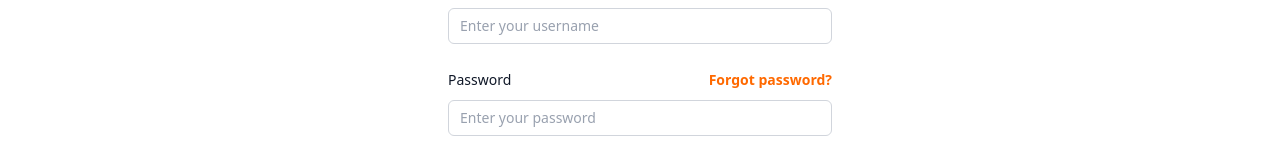
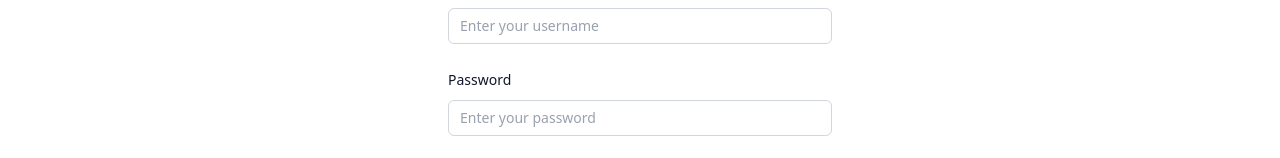
Before and after one commit to revature-training-projects-team8/movie-review-app-frontend, a React app: page /login in a window 1280 px wide. Shown: the part 328-486 px from the top of the page. Built offline with nearby package versions, Linux system fonts and the light colour scheme; no server answers; the HTML template or start-up script is replaced by a standard one.

Commit message:
remove forgot password in the frontend, not implemented yet

```diff
--- a/src/components/Login.jsx
+++ b/src/components/Login.jsx
@@ -114,7 +114,7 @@ export default function Login({ BASE_URL }) {
                 </label>
                 <div className="text-sm">
                   <a href="#" className="font-semibold text-orange-500 hover:text-orange-400">
-                    Forgot password?
+                    {/* Forgot password? */}
                   </a>
                 </div>
               </div>
```
